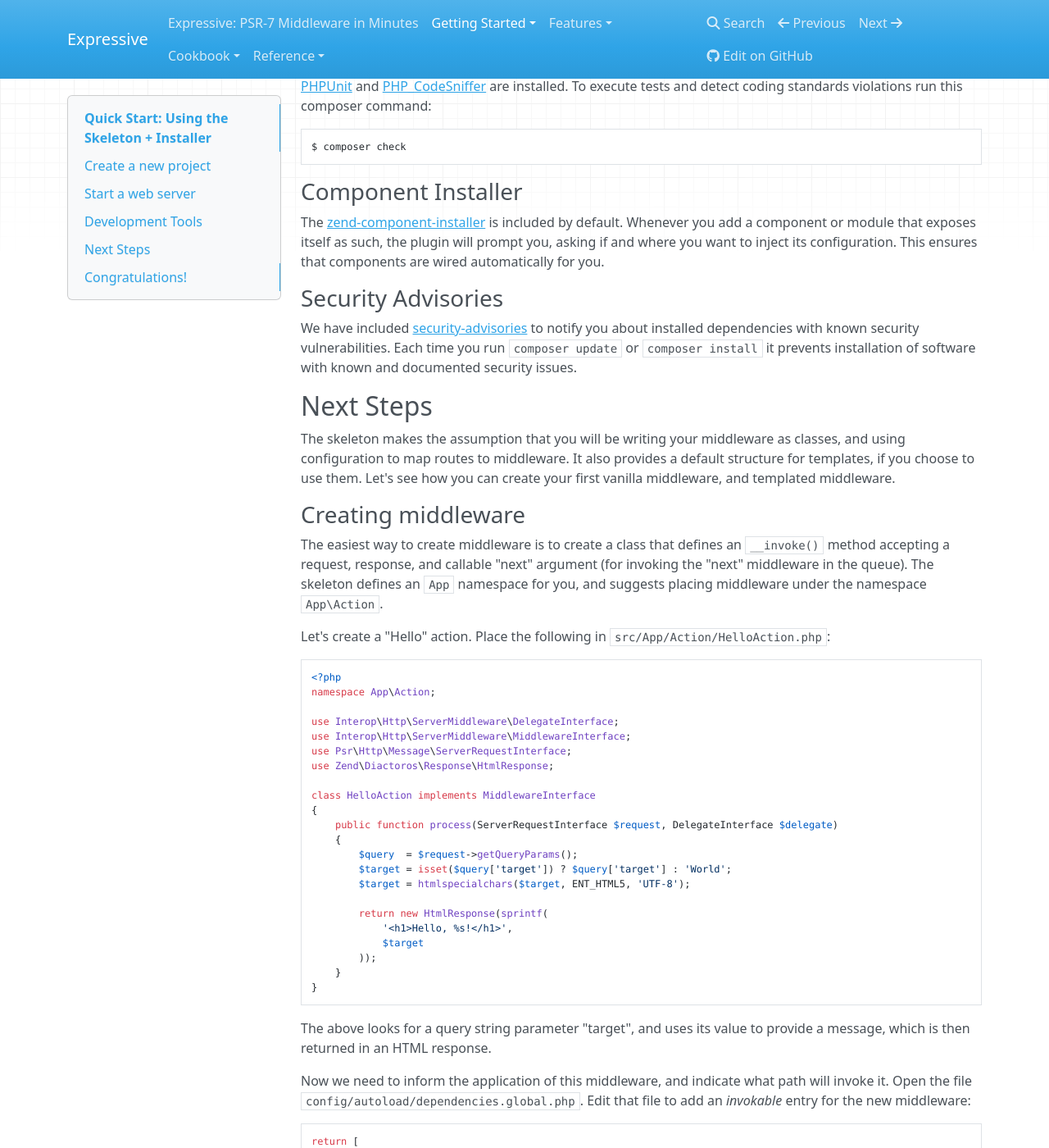
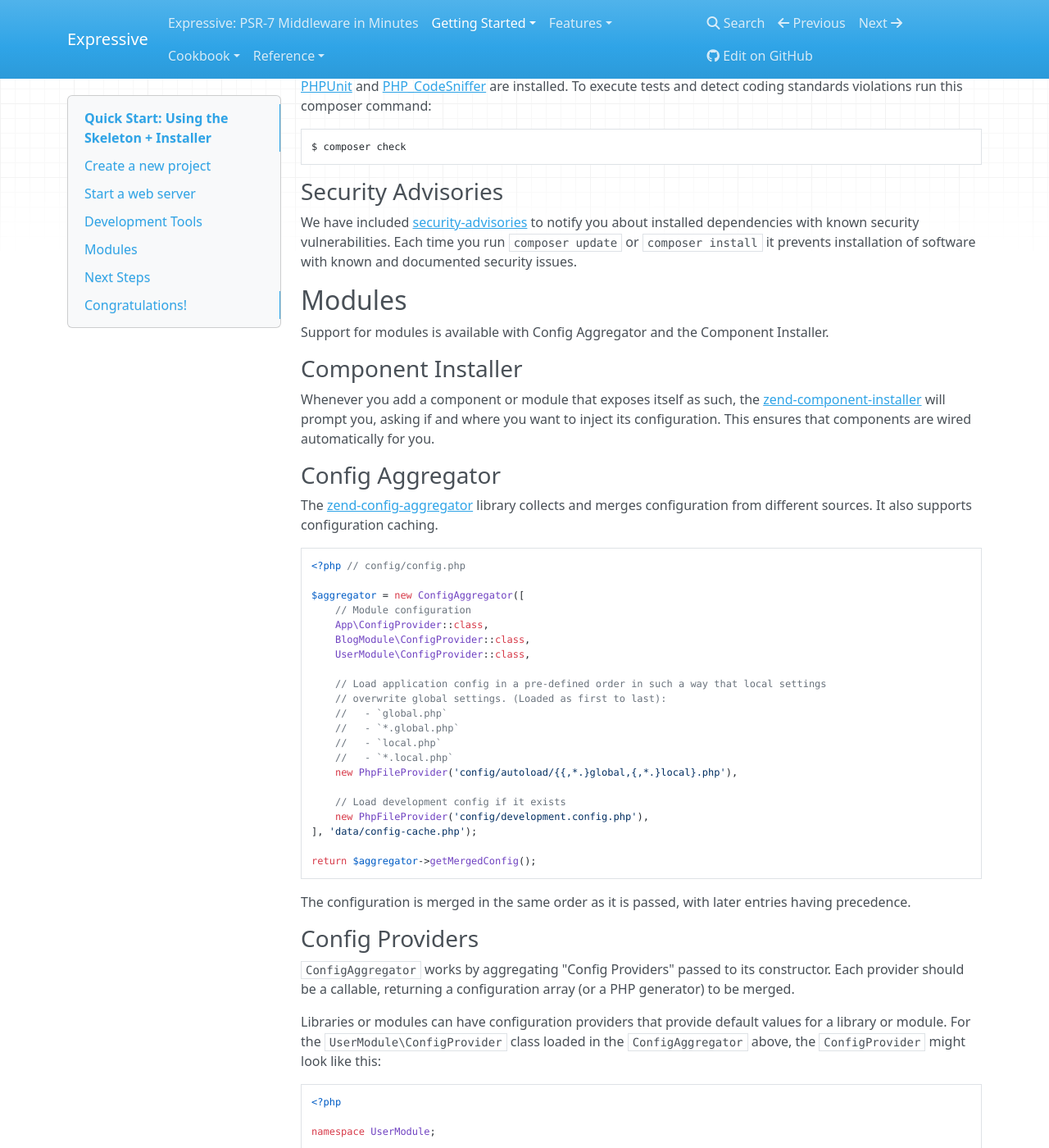
Before and after one commit to zendframework/zend-expressive, an MkDocs documentation site: the page built from doc/book/getting-started/skeleton.md, in a window 1280 px wide and 1400 px high, scrolled down 1679 px. Shown: the whole window at 82% size. Built offline with MkDocs 1.6.1, drawn with Linux system fonts in a browser that asks for light colours; nearby versions of some CDN libraries; old or Windows-style settings are respelled for this version of MkDocs; some of the changed text lies outside the part shown.

Commit message:
DOCS - Skeleton: explain modules, config aggregator and the ConfigProvider class

````diff
--- a/doc/book/getting-started/skeleton.md
+++ b/doc/book/getting-started/skeleton.md
@@ -97,19 +97,125 @@
 $ composer check
 ```
 
-### Component Installer
-
-The [zend-component-installer](https://zendframework.github.io/zend-component-installer/)
-is included by default. Whenever you add a component or module that exposes itself
-as such, the plugin will prompt you, asking if and where you want to inject its
-configuration. This ensures that components are wired automatically for you.
-
 ### Security Advisories
 
 We have included [security-advisories](https://github.com/Roave/SecurityAdvisories)
 to notify you about installed dependencies with known security vulnerabilities.
 Each time you run `composer update` or `composer install` it prevents installation of
 software with known and documented security issues.
+
+## Modules
+
+Support for modules is available with Config Aggregator and the Component Installer.
+
+### Component Installer
+
+Whenever you add a component or module that exposes itself as such, the
+[zend-component-installer](https://zendframework.github.io/zend-component-installer/)
+will prompt you, asking if and where you want to inject its configuration. This
+ensures that components are wired automatically for you.
+
+### Config Aggregator
+
+The [zend-config-aggregator](https://github.com/zendframework/zend-config-aggregator)
+library collects and merges configuration from different sources. It also supports
+configuration caching.
+
+```php
+<?php // config/config.php
+
+$aggregator = new ConfigAggregator([
+    // Module configuration
+    App\ConfigProvider::class,
+    BlogModule\ConfigProvider::class,
+    UserModule\ConfigProvider::class,
+
+    // Load application config in a pre-defined order in such a way that local settings
+    // overwrite global settings. (Loaded as first to last):
+    //   - `global.php`
+    //   - `*.global.php`
+    //   - `local.php`
+    //   - `*.local.php`
+    new PhpFileProvider('config/autoload/{{,*.}global,{,*.}local}.php'),
+
+    // Load development config if it exists
+    new PhpFileProvider('config/development.config.php'),
+], 'data/config-cache.php');
+
+return $aggregator->getMergedConfig();
+```
+
+The configuration is merged in the same order as it is passed, with later entries
+having precedence.
+
+### Config Providers
+
+`ConfigAggregator` works by aggregating "Config Providers" passed to its
+constructor. Each provider should be a callable, returning a configuration array
+(or a PHP generator) to be merged.
+
+Libraries or modules can have configuration providers that provide default values
+for a library or module. For the `UserModule\ConfigProvider` class loaded in the
+`ConfigAggregator` above, the `ConfigProvider` might look like this:
+
+```php
+<?php
+
+namespace UserModule;
+
+class ConfigProvider
+{
+    /**
+     * Returns the configuration array
+     *
+     * To add some sort of a structure, each section is defined in a separate
+     * method which returns an array with its configuration.
+     *
+     * @return array
+     */
+    public function __invoke()
+    {
+        return [
+            'dependencies' => $this->getDependencies(),
+            'users'        => $this->getConfig(),
+        ];
+    }
+
+    /**
+     * Returns the container dependencies
+     *
+     * @return array
+     */
+    public function getDependencies()
+    {
+        return [
+            'factories'  => [
+                Action\LoginAction::class =>
+                    Factory\Action\LoginActionFactory::class,
+
+                Middleware\AuthenticationMiddleware::class =>
+                    Factory\Middleware\AuthenticationMiddlewareFactory::class,
+            ],
+        ];
+    }
+
+    /**
+     * Returns the default module configuration
+     *
+     * @return array
+     */
+    public function getConfig()
+    {
+        return [
+            'paths' => [
+                'enable_registration' => true,
+                'enable_username'     => false,
+                'enable_display_name' => true,
+            ],
+        ];
+    }
+}
+```
 
 ## Next Steps
 
````
